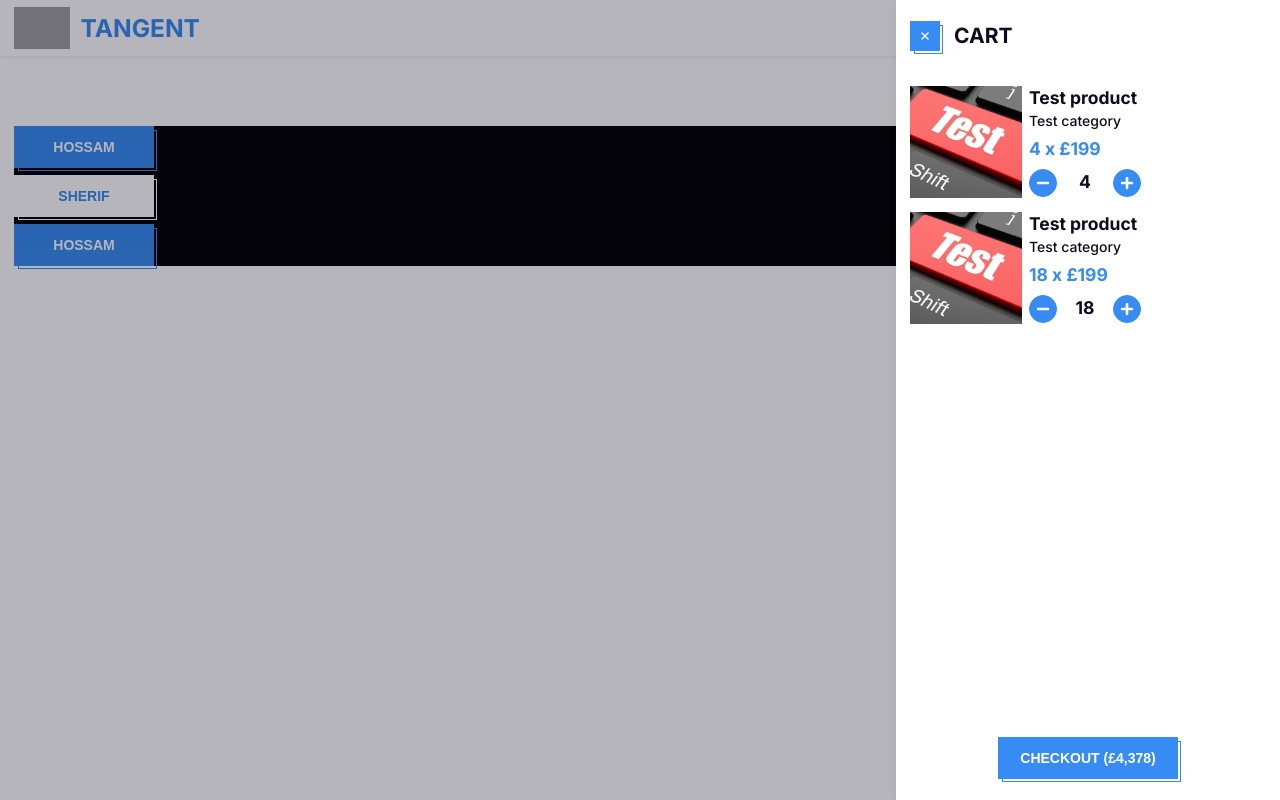
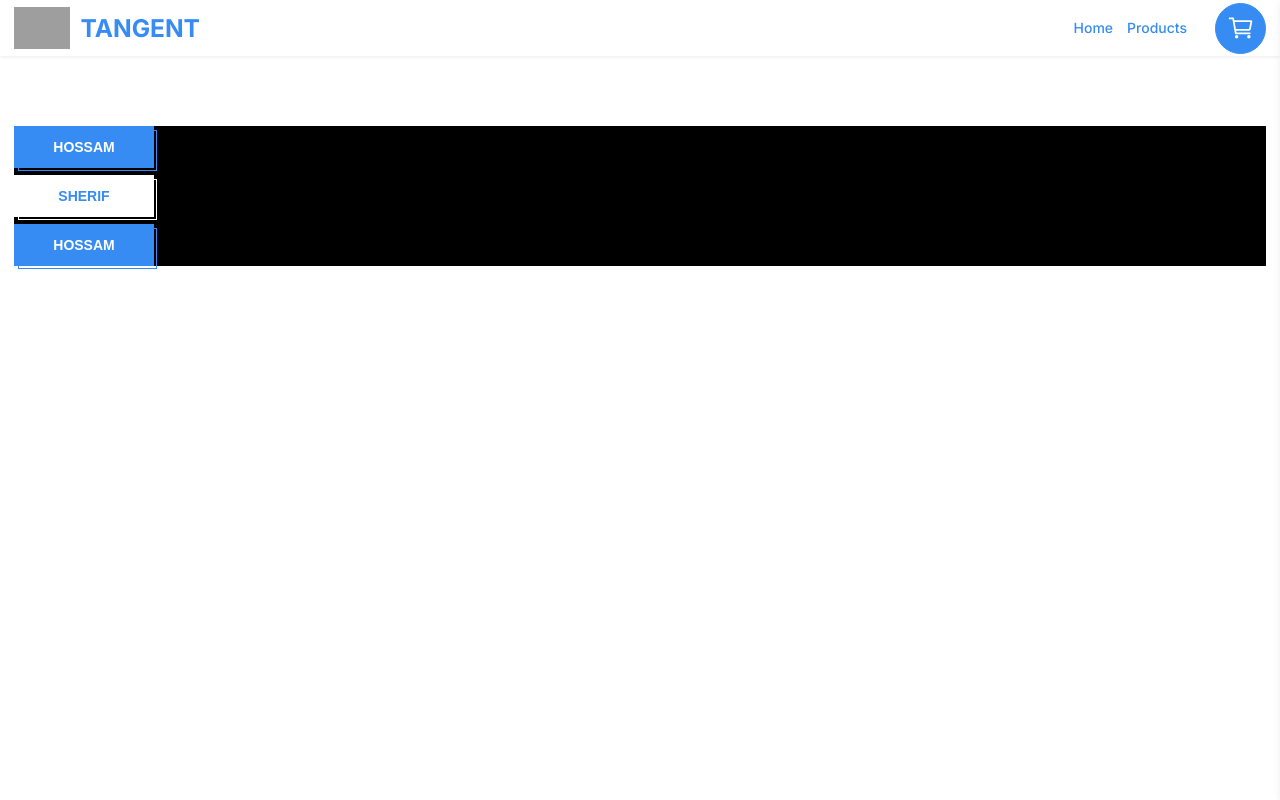
Before and after one commit to husam287/tangent-shop-web, a Next.js app: page / in a window 1280 px wide. Built offline with nearby package versions, Linux system fonts and the light colour scheme; grey boxes are pictures that could not be loaded.

Commit message:
feat: cart logic

```diff
--- a/package.json
+++ b/package.json
@@ -14,6 +14,7 @@
     "build-storybook": "storybook build"
   },
   "dependencies": {
+    "lodash-es": "^4.17.21",
     "next": "14.1.0",
     "react": "^18",
     "react-dom": "^18",
@@ -32,6 +33,7 @@
     "@testing-library/jest-dom": "^6.4.2",
     "@testing-library/react": "^14.2.1",
     "@types/jest": "^29.5.12",
+    "@types/lodash-es": "^4.17.12",
     "@types/node": "^20",
     "@types/react": "^18",
     "@types/react-dom": "^18",
--- a/src/components/molecules/CartItem/index.tsx
+++ b/src/components/molecules/CartItem/index.tsx
@@ -1,17 +1,34 @@
+import { useContext, useMemo } from "react";
 import classes from "@/utils/classes";
-import { CartItemProps } from "./types";
-import styles from './styles.module.scss'
 import Image from "@/components/atoms/Image";
 import Text from "@/components/atoms/Text";
 import Counter from "@/components/molecules/Counter";
 import toCurrency from "@/utils/toCurrency";
+import { CartContext } from "@/context/cart";
+import { debounce } from "lodash-es";
+import { CartItemProps } from "./types";
+import styles from './styles.module.scss'
 
 export default function CartItem({
   product,
   quantity,
-  onDeleteItem,
-  onQuantityChange
 }: CartItemProps) {
+  const { removeCartItem, editCartItem } = useContext(CartContext)
+
+  const onDeleteItem = () => {
+    console.log("hiii", product)
+    removeCartItem({ productId: product.id })
+  }
+
+  const onQuantityChange = (e: number) => {
+    editCartItem({ productId: product.id, quantity: e })
+  }
+
+  const debouncedEditCartHandler = useMemo(
+    () => debounce(onQuantityChange, 300),
+    [onQuantityChange]
+  );
+
   return (
     <div className={classes([styles.container])}>
       <div className={styles.imageContainer}>
@@ -41,7 +58,7 @@ export default function CartItem({
         <Counter
           minValue={0}
           initValue={quantity}
-          onCounterChange={onQuantityChange}
+          onCounterChange={debouncedEditCartHandler}
           onReachedToMinValue={onDeleteItem}
         />
       </div>
--- a/src/components/molecules/CartItem/types.ts
+++ b/src/components/molecules/CartItem/types.ts
@@ -3,6 +3,4 @@ import { Product } from "@/apis/@types/product";
 export interface CartItemProps {
     product: Product;
     quantity: number;
-    onDeleteItem?: () => void;
-    onQuantityChange?: (e: number) => void;
 }
--- a/src/components/molecules/Counter/index.tsx
+++ b/src/components/molecules/Counter/index.tsx
@@ -31,6 +31,7 @@ export default function Counter({
   };
 
   useEffect(() => {
+    console.log(initValue, "prooooo")
     if (counter === initValue) return;
 
     setcounter(initValue);
--- a/src/components/organisms/CartSidebar/index.tsx
+++ b/src/components/organisms/CartSidebar/index.tsx
@@ -7,16 +7,15 @@ import { useContext } from "react";
 import { CartSidebarContext } from "@/context/cartSidebar";
 import Button from "@/components/atoms/Button";
 import { IoClose } from "react-icons/io5";
-import CART from "@/mockups/cart";
 import CartItem from "@/components/molecules/CartItem";
 import toCurrency from "@/utils/toCurrency";
 import Text from "@/components/atoms/Text";
+import { CartContext } from "@/context/cart";
 
 export default function CartSidebar({ }: CartSidebarProps) {
+  const { cart } = useContext(CartContext)
   const { sidebarStatus, closeSidebar } = useContext(CartSidebarContext)
   const isVisbleCartSidebar = sidebarStatus === 'opened'
-
-  const cart = CART
 
   const onDismiss = () => {
     closeSidebar()
@@ -61,13 +60,20 @@ export default function CartSidebar({ }: CartSidebarProps) {
 
         <div className={styles.mainContent}>
           {cart.map(item => (
-            <CartItem product={item.product} quantity={item.quantity} key={item.product.id} />
+            <CartItem
+              key={item.product.id}
+              product={item.product}
+              quantity={item.quantity}
+            />
           ))
           }
         </div>
 
         <div className={styles.footer}>
-          <Button text={`CHECKOUT (${getTotalPrice()})`} onClick={onGoToCheckout} />
+
+          {!!cart?.length &&
+            <Button text={`CHECKOUT (${getTotalPrice()})`} onClick={onGoToCheckout} />
+          }
         </div>
       </div>
     </aside>
--- /dev/null
+++ b/src/context/cart.tsx
@@ -0,0 +1,101 @@
+'use client'
+
+import { CartItem } from "@/apis/@types/cart";
+import { Product } from "@/apis/@types/product";
+import { ReactNode, createContext, useCallback, useEffect, useMemo, useState } from "react";
+
+interface ICartState {
+    cart: CartItem[];
+    addCartItem: (e: { product: Product; quantity: number }) => void
+    editCartItem: (e: { productId: number; quantity: number }) => void
+    removeCartItem: (e: { productId: number }) => void
+}
+
+const initialState: ICartState = {
+    cart: [],
+    addCartItem: () => { },
+    editCartItem: () => { },
+    removeCartItem: () => { },
+};
+
+const CartContext = createContext<ICartState>(initialState)
+
+const CartProvider = ({ children }: { children: ReactNode }) => {
+    const [cart, setCart] = useState<CartItem[]>([])
+    const [cartInitiallized, setcartInitiallized] = useState(false)
+
+    const removeCartItem = useCallback((payload: { productId: number }) => {
+        const newCart = cart?.filter((item) => item.product.id !== payload.productId)
+        setCart(newCart)
+    }, [cart])
+
+    const addCartItem = useCallback((payload: { product: Product; quantity: number }) => {
+        const newCart = [...cart]
+
+        const targetCartItemIndex = cart?.findIndex(
+            (item) => item.product.id === payload.product.id
+        );
+
+        if (targetCartItemIndex >= 0) {
+            newCart[targetCartItemIndex] = {
+                ...newCart[targetCartItemIndex],
+                quantity: newCart[targetCartItemIndex].quantity + payload.quantity
+            }
+        } else {
+            newCart?.push(payload);
+        }
+
+        setCart(newCart)
+    }, [cart])
+
+    const editCartItem = useCallback((payload: { productId: number; quantity: number }) => {
+        const newCart = [...cart]
+
+        const targetCartItemIndex = cart?.findIndex(
+            (item) => item.product.id === payload.productId
+        );
+
+        console.log(targetCartItemIndex, "hiiiiii")
+
+        if (targetCartItemIndex >= 0) {
+            newCart[targetCartItemIndex] = {
+                ...newCart[targetCartItemIndex],
+                quantity: payload.quantity
+            }
+
+            setCart(newCart)
+        }
+
+        console.log(newCart)
+    }, [cart])
+
+    const contextValue = useMemo(() => ({
+        cart,
+        addCartItem,
+        editCartItem,
+        removeCartItem
+    }), [cart, addCartItem, editCartItem, removeCartItem]);
+
+    useEffect(() => {
+        const savedCart = localStorage.getItem('cart')
+        setCart(savedCart ? JSON.parse(savedCart) : [])
+        setcartInitiallized(true)
+    }, [])
+
+
+    useEffect(() => {
+        if (!cartInitiallized) return
+        localStorage.setItem('cart', JSON.stringify(cart || []))
+    }, [cart])
+
+    return (
+        <CartContext.Provider value={contextValue}>
+            {children}
+        </CartContext.Provider>
+    )
+}
+
+export {
+    CartContext,
+    CartProvider
+}
--- a/src/context/cartSidebar.tsx
+++ b/src/context/cartSidebar.tsx
@@ -8,16 +8,16 @@ interface CartSidebarContextValueType {
     closeSidebar: () => void;
 }
 
-const initalState: CartSidebarContextValueType = {
+const initialState: CartSidebarContextValueType = {
     sidebarStatus: "closed",
     closeSidebar: () => { },
     openSidebar: () => { }
 }
 
-const CartSidebarContext = createContext<CartSidebarContextValueType>(initalState)
+const CartSidebarContext = createContext<CartSidebarContextValueType>(initialState)
 
 const CartSidebarProvider = ({ children }: { children: ReactNode }) => {
-    const [sidebarStatus, setsidebarStatus] = useState<'opened' | 'closed'>("opened")
+    const [sidebarStatus, setsidebarStatus] = useState<'opened' | 'closed'>(initialState.sidebarStatus)
 
     const openSidebar = useCallback(() => {
         setsidebarStatus("opened");
```
Also changed, not shown: src/app/layout.tsx (+7 -4 lines), src/components/molecules/ProductCard/index.tsx (+8 -1 lines), 1 other file (tests, documents, lock files or other folders).
